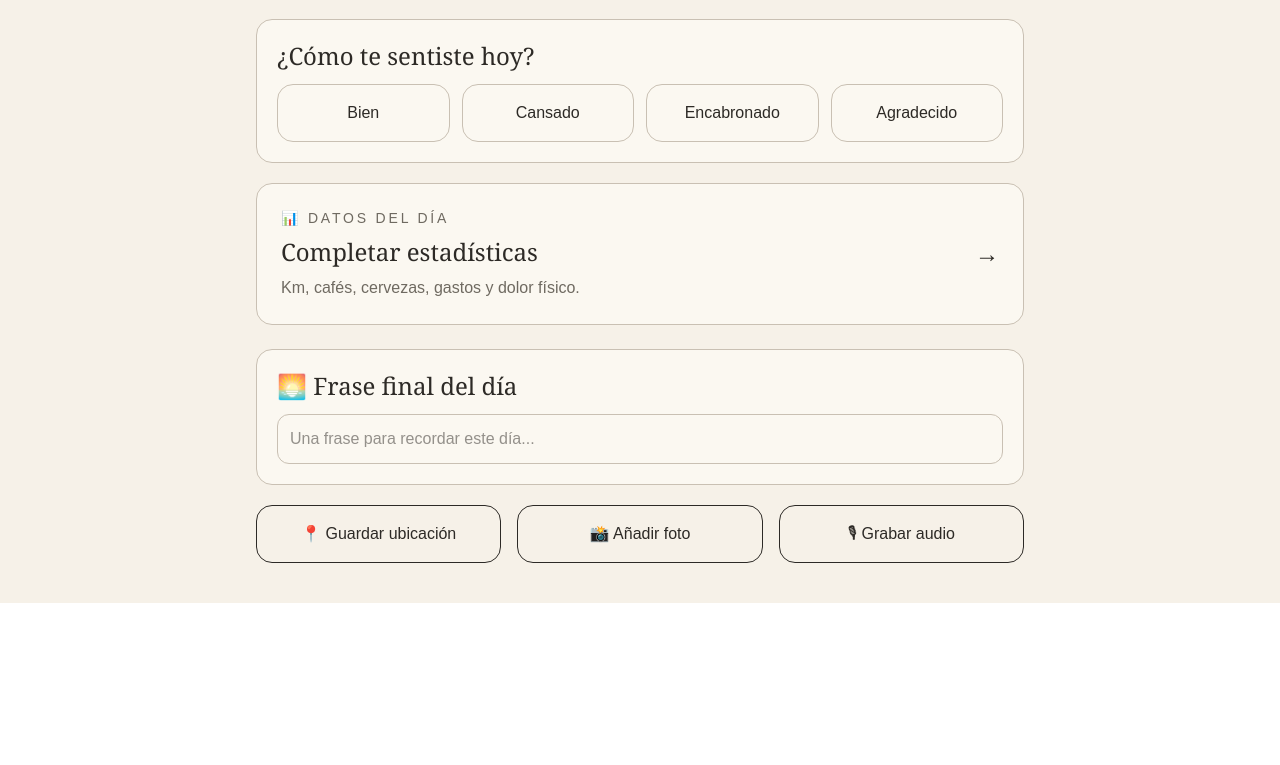
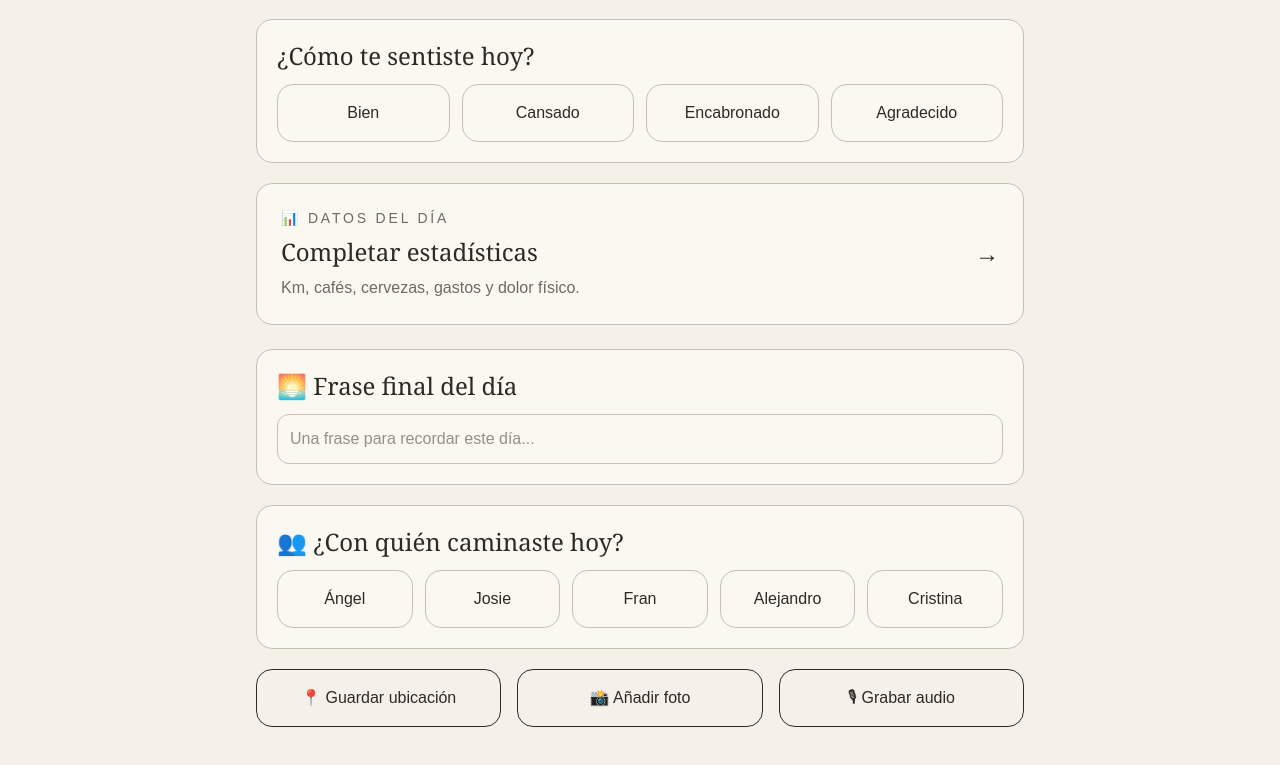
Before and after one commit to AngelMonoestereo/camino-journal, a Next.js app: page /trips/50-y-picos/dia-01 in a window 1280 px wide. Shown: the part 626-1391 px from the top of the page. Before the commit the page ends 1229 px from the top, so only its background shows below. Built offline with nearby package versions, Linux system fonts and the light colour scheme.

Commit message:
Add people profiles and day companions

```diff
--- a/app/trips/50-y-picos/dia-01/page.tsx
+++ b/app/trips/50-y-picos/dia-01/page.tsx
@@ -9,6 +9,7 @@ export default function Dia01Page() {
   const [mood, setMood] = useState('')
   const [statsCompleted, setStatsCompleted] = useState(false)
   const [closingLine, setClosingLine] = useState('')
+  const [dayPeople, setDayPeople] = useState<string[]>([])
 
   const [statsSummary, setStatsSummary] = useState({
     km: '',
@@ -25,7 +26,6 @@ export default function Dia01Page() {
     const savedRoute = localStorage.getItem('picos-dia-01-route')
     const savedNote = localStorage.getItem('picos-dia-01-note')
     const savedStats = localStorage.getItem('picos-dia-01-stats')
-
 
     if (savedStats) {
       const stats = JSON.parse(savedStats)
@@ -49,6 +49,11 @@ export default function Dia01Page() {
         beers: stats.beers || '',
       })
     }
+    const savedDayPeople = localStorage.getItem('picos-dia-01-people')
+
+    if (savedDayPeople) {
+      setDayPeople(JSON.parse(savedDayPeople))
+    }
     const savedClosingLine = localStorage.getItem('picos-dia-01-closing-line')
     if (savedClosingLine) setClosingLine(savedClosingLine)
 
@@ -64,14 +69,21 @@ export default function Dia01Page() {
     localStorage.setItem('picos-dia-01-note', note)
     localStorage.setItem('picos-dia-01-mood', mood)
     localStorage.setItem('picos-dia-01-closing-line', closingLine)
+    localStorage.setItem('picos-dia-01-people', JSON.stringify(dayPeople))
     setSavedAt(
       new Date().toLocaleTimeString([], {
         hour: '2-digit',
         minute: '2-digit',
       }),
     )
-  }, [route, note, mood, closingLine])
-
+  }, [route, note, mood, closingLine, dayPeople])
+  function togglePerson(person: string) {
+    setDayPeople((currentPeople) =>
+      currentPeople.includes(person)
+        ? currentPeople.filter((item) => item !== person)
+        : [...currentPeople, person],
+    )
+  }
   function handleSaveLocation() {
     if (!navigator.geolocation) {
       alert('Geolocation is not supported on this device.')
@@ -211,6 +223,35 @@ export default function Dia01Page() {
               </p>
             )}
           </section>
+          <section className="border border-[#c9c0b3] rounded-2xl p-5 bg-[#fbf8f1]">
+            <h2 className="text-2xl font-serif mb-3">
+              👥 ¿Con quién caminaste hoy?
+            </h2>
+
+            <div className="grid grid-cols-2 md:grid-cols-5 gap-3">
+              {['Ángel', 'Josie', 'Fran', 'Alejandro', 'Cristina'].map(
+                (person) => (
+                  <button
+                    key={person}
+                    onClick={() => togglePerson(person)}
+                    className={`border rounded-2xl p-4 ${
+                      dayPeople.includes(person)
+                        ? 'border-[#2d2a26] bg-[#2d2a26] text-white'
+                        : 'border-[#c9c0b3]'
+                    }`}
+                  >
+                    {person}
+                  </button>
+                ),
+              )}
+            </div>
+
+            {dayPeople.length > 0 && (
+              <p className="mt-3 text-xs text-[#6f6a61]">
+                Personas guardadas: {dayPeople.join(', ')}
+              </p>
+            )}
+          </section>
 
           <section className="grid grid-cols-1 md:grid-cols-3 gap-4">
             <button
@@ -229,8 +270,8 @@ export default function Dia01Page() {
           </section>
           {location && (
             <p className="text-xs text-[#6f6a61]">
-              📍 Location saved at {location.savedAt}: {location.lat.toFixed(5)}
-              , {location.lng.toFixed(5)}
+              📍 Ubicación guardada a las {location.savedAt}:{' '}
+              {location.lat.toFixed(5)}, {location.lng.toFixed(5)}
             </p>
           )}
         </div>
--- /dev/null
+++ b/app/trips/50-y-picos/people/alejandro/page.tsx
@@ -0,0 +1,11 @@
+import PersonProfile from '@/components/trips/PersonProfile'
+
+export default function AlejandroPage() {
+  return (
+    <PersonProfile
+      name="Alejandro"
+      subtitle="Compartiendo conocimiento en cada paso."
+      backHref="/trips/50-y-picos/people"
+    />
+  )
+}
--- /dev/null
+++ b/app/trips/50-y-picos/people/angel/page.tsx
@@ -0,0 +1,11 @@
+import PersonProfile from '@/components/trips/PersonProfile'
+
+export default function AngelPage() {
+  return (
+    <PersonProfile
+      name="Ángel"
+      subtitle="Birthday boy · 50 y Picos"
+      backHref="/trips/50-y-picos/people"
+    />
+  )
+}
--- /dev/null
+++ b/app/trips/50-y-picos/people/cristina/page.tsx
@@ -0,0 +1,11 @@
+import PersonProfile from '@/components/trips/PersonProfile'
+
+export default function CristinaPage() {
+  return (
+    <PersonProfile
+      name="Cristina"
+      subtitle="Siempre lista para la próxima ruta."
+      backHref="/trips/50-y-picos/people"
+    />
+  )
+}
--- /dev/null
+++ b/app/trips/50-y-picos/people/fran/page.tsx
@@ -0,0 +1,11 @@
+import PersonProfile from '@/components/trips/PersonProfile'
+
+export default function FranPage() {
+  return (
+    <PersonProfile
+      name="Fran"
+      subtitle="Siempre encuentra el camino, la salida o la entrada a un bar"
+      backHref="/trips/50-y-picos/people"
+    />
+  )
+}
--- /dev/null
+++ b/app/trips/50-y-picos/people/josie/page.tsx
@@ -0,0 +1,12 @@
+import PersonProfile from '@/components/trips/PersonProfile'
+
+export default function JosiePage() {
+  return (
+    <PersonProfile
+      name="Josie"
+      role="Mi Compañera de viaje y la que me hace cuestionar cada
+      paso que doy."
+      backHref="/trips/50-y-picos/people"
+    />
+  )
+}
--- a/app/trips/50-y-picos/people/page.tsx
+++ b/app/trips/50-y-picos/people/page.tsx
@@ -2,8 +2,28 @@
 
 import Link from 'next/link'
 
-const people = ['Ángel', 'Josie', 'Fran', 'Alejandro', 'Cristina']
-
+const people = [
+  {
+    name: 'Ángel',
+    slug: 'angel',
+  },
+  {
+    name: 'Josie',
+    slug: 'josie',
+  },
+  {
+    name: 'Fran',
+    slug: 'fran',
+  },
+  {
+    name: 'Alejandro',
+    slug: 'alejandro',
+  },
+  {
+    name: 'Cristina',
+    slug: 'cristina',
+  },
+]
 export default function PeoplePage() {
   return (
     <main className="min-h-screen bg-[#f6f1e8] text-[#2d2a26] px-6 py-10">
@@ -18,12 +38,13 @@ export default function PeoplePage() {
 
         <div className="space-y-4">
           {people.map((person) => (
-            <div
-              key={person}
-              className="border border-[#c9c0b3] rounded-2xl p-5 bg-[#fbf8f1]"
+            <Link
+              key={person.slug}
+              href={`/trips/50-y-picos/people/${person.slug}`}
+              className="block border border-[#c9c0b3] rounded-2xl p-5 bg-[#fbf8f1] hover:shadow-md transition"
             >
-              <h2 className="text-2xl font-serif">{person}</h2>
-            </div>
+              <h2 className="text-2xl font-serif">{person.name}</h2>
+            </Link>
           ))}
         </div>
       </section>
```
Also changed, not shown: 1 other file (tests, documents, lock files or other folders).
